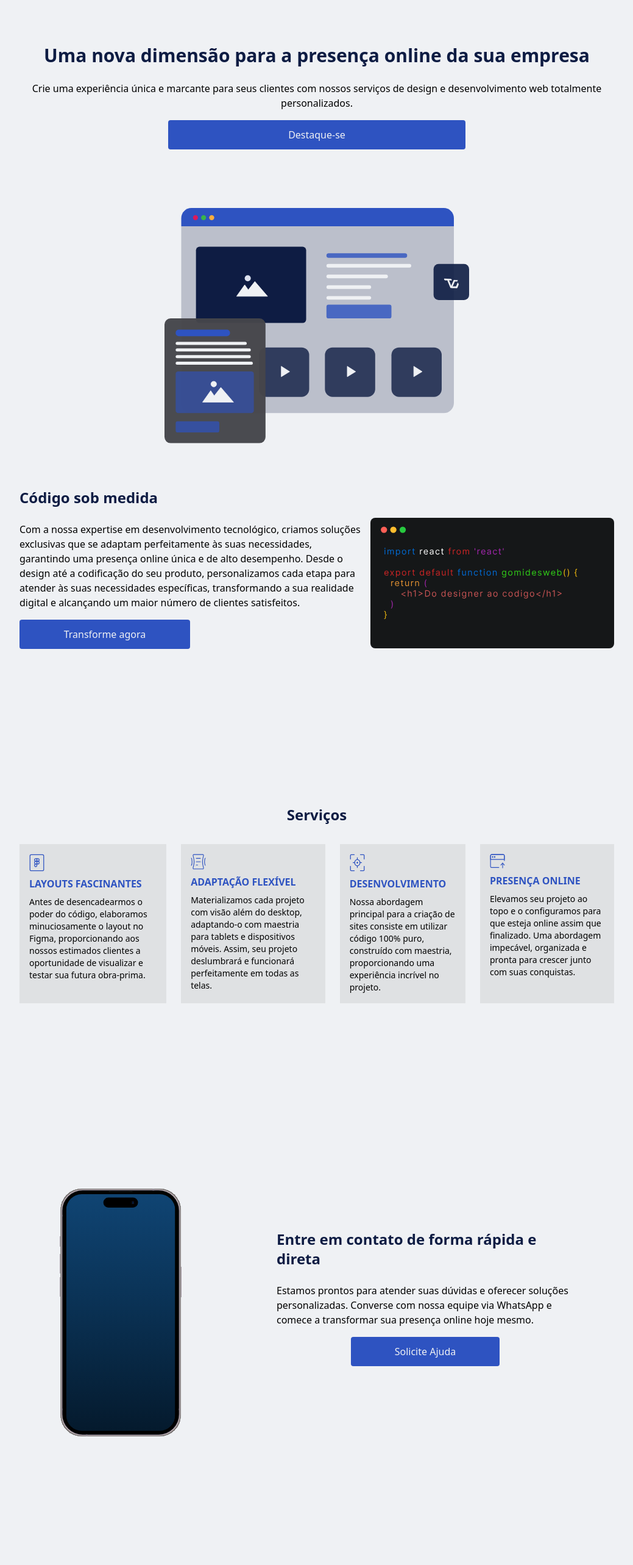
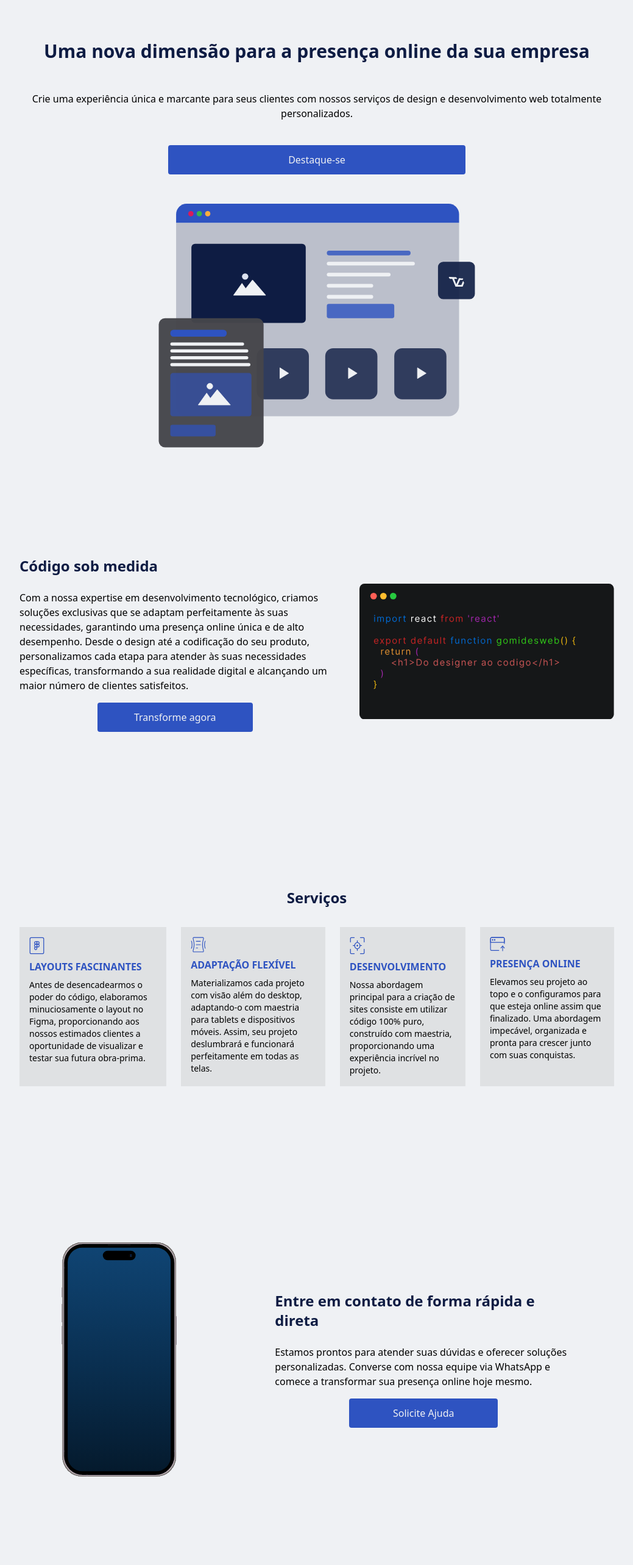
Before and after one commit to GomidesTs/site-gomides-web, a Next.js app: page / in a window 1280 px wide. Shown: the top 2566 px of the page at 61% size, without its empty margins (120-1159 px from the left). Built offline with nearby package versions, Linux system fonts and the light colour scheme.

Commit message:
refactor: insertion
Inserting image components to the project.

```diff
--- a/src/app/page.tsx
+++ b/src/app/page.tsx
@@ -1,14 +1,16 @@
-import Image from 'next/image';
-
 import { servicesConfig } from '@/config';
 
 import { Button } from '@/components/Button';
+import { Code } from '@/components/Code';
+import { Dimensions } from '@/components/Dimensions';
+import { Fork } from '@/components/Fork';
+import { Iphone } from '@/components/Iphone';
 import { Services } from '@/components/Services';
 
 export default function Home() {
   return (
     <main>
-      <div className="flex h-screen flex-col items-center justify-center">
+      <div className="flex h-screen flex-col items-center justify-center gap-6">
         <h1 className="text-center text-3xl font-bold text-blue-500">
           Uma nova dimensão para a presença online da sua empresa
         </h1>
@@ -20,17 +22,11 @@ export default function Home() {
 
         <Button text="Destaque-se" />
 
-        <Image
-          className="pt-24"
-          src="/dimensions.svg"
-          width={500}
-          height={500}
-          alt="Várias perspectivas"
-        />
+        <Dimensions />
       </div>
 
-      <div className="flex flex-col items-center justify-center xl:flex-row xl:gap-4">
-        <div className="flex flex-col items-center justify-center xl:items-start">
+      <div className="flex flex-col items-center justify-center xl:mt-28 xl:flex-row xl:gap-12">
+        <div className="flex flex-col items-center justify-center xl:w-11/12">
           <div className="flex flex-col gap-6">
             <h2 className=" text-2xl font-bold text-blue-500">
               Código sob medida
@@ -50,13 +46,7 @@ export default function Home() {
           <Button text="Transforme agora" />
         </div>
 
-        <Image
-          className="mt-12"
-          src="/code.svg"
-          width={400}
-          height={400}
-          alt="Várias perspectivas"
-        />
+        <Code />
       </div>
 
       <div className="mt-64 flex flex-col items-center justify-center">
@@ -67,13 +57,7 @@ export default function Home() {
       </div>
 
       <div className="flex flex-col-reverse items-center justify-center gap-6 pt-64 xl:flex-row xl:justify-around">
-        <Image
-          className="mt-12"
-          src="/iPhone.svg"
-          width={200}
-          height={200}
-          alt="Várias perspectivas"
-        />
+        <Iphone />
 
         <div className="xl:w-2/4">
           <h2 className="text-2xl font-bold text-blue-500">
@@ -120,13 +104,7 @@ export default function Home() {
           <Button text="Cresça Online" />
         </div>
 
-        <Image
-          className="mt-12"
-          src="/grafo.svg"
-          width={400}
-          height={400}
-          alt="Várias perspectivas"
-        />
+        <Fork />
       </div>
 
       <div className="bg-cyan-300/50 mt-64 flex flex-col items-center justify-center rounded bg-white-100 px-4 py-8">
--- a/src/components/Footer/Footer.tsx
+++ b/src/components/Footer/Footer.tsx
@@ -1,7 +1,7 @@
-import Image from 'next/image';
 import Link from 'next/link';
 
 import { Container } from '@/components/Container';
+import { Logo } from '@/components/Logo';
 
 import { FooterItems } from '@/models';
 
@@ -11,19 +11,13 @@ type FooterProps = {
 
 export const Footer = ({ items }: FooterProps) => {
   return (
-    <footer className="mt-64 flex flex-col items-center justify-center bg-white-100 py-6">
-      <Image
-        src="/logo.svg"
-        width={50}
-        height={50}
-        alt="Picture of the author"
-      />
+    <footer className="mt-64 flex flex-col items-center justify-center py-6">
+      <Logo />
       <p className="mt-2 text-center text-sm">
         Todos os Direitos Reservados CNPJ
         <br />
         48.4444.561/0001-06
       </p>
-
       <Container>
         <div className="mb-3 w-full border-b-2 border-blue-500 p-2">
           <p className="mt-4 text-center text-sm">
```
